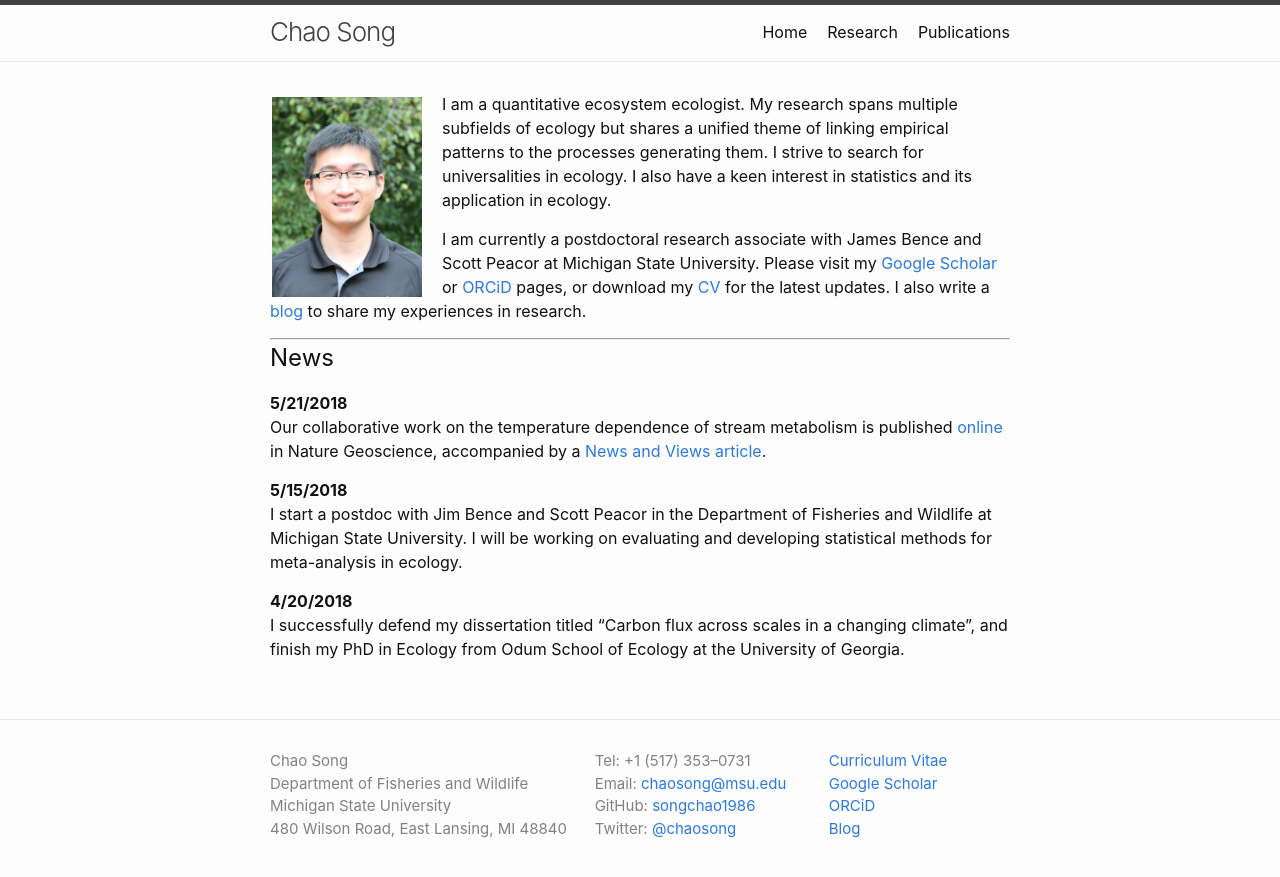
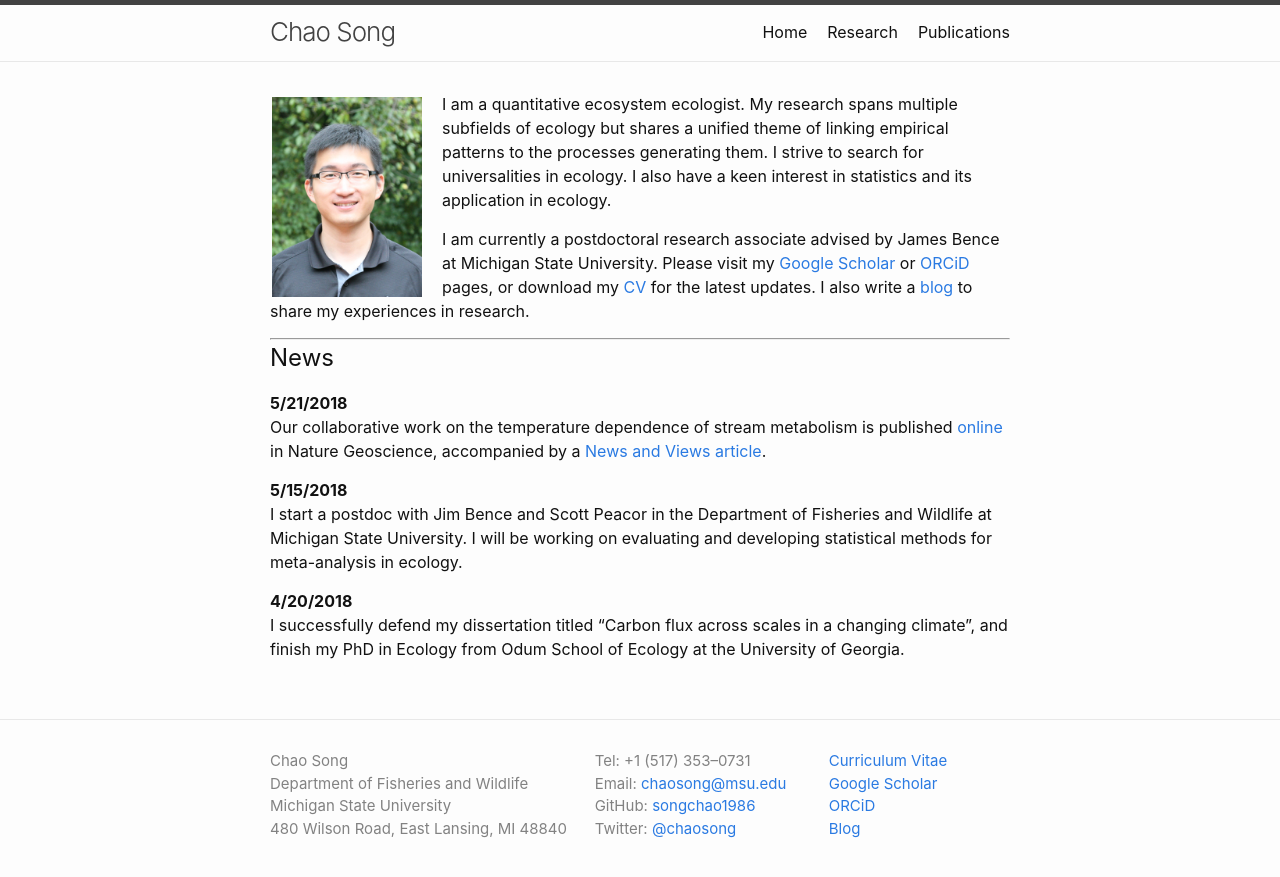
Before and after one commit to songchao1986/songchao1986.github.io, a Jekyll site: the page built from index.md, in a window 1280 px wide. Shown: the top 877 px of the page. Built offline with Jekyll 4.4.1, drawn with Linux system fonts in a browser that asks for light colours.

Commit message:
Update index.md

```diff
--- a/index.md
+++ b/index.md
@@ -6,7 +6,7 @@ title: Home
 
 I am a quantitative ecosystem ecologist. My research spans multiple subfields of ecology but shares a unified theme of linking empirical patterns to the processes generating them. I strive to search for universalities in ecology. I also have a keen interest in statistics and its application in ecology.</p>
 
-I am currently a postdoctoral research associate with James Bence and Scott Peacor at Michigan State University. Please visit my <a href="https://scholar.google.com/citations?user=farbSBEAAAAJ&hl=en">Google Scholar</a> or <a href="https://orcid.org/0000-0001-8225-4490">ORCiD</a> pages, or download my <a href="/files/CV_Song.pdf">CV</a> for the latest updates. I also write a <a href="http://songchao1986.wordpress.com">blog</a> to share my experiences in research.
+I am currently a postdoctoral research associate advised by James Bence at Michigan State University. Please visit my <a href="https://scholar.google.com/citations?user=farbSBEAAAAJ&hl=en">Google Scholar</a> or <a href="https://orcid.org/0000-0001-8225-4490">ORCiD</a> pages, or download my <a href="/files/CV_Song.pdf">CV</a> for the latest updates. I also write a <a href="http://songchao1986.wordpress.com">blog</a> to share my experiences in research.
 <br clear="left"/>
 
 ---
```
